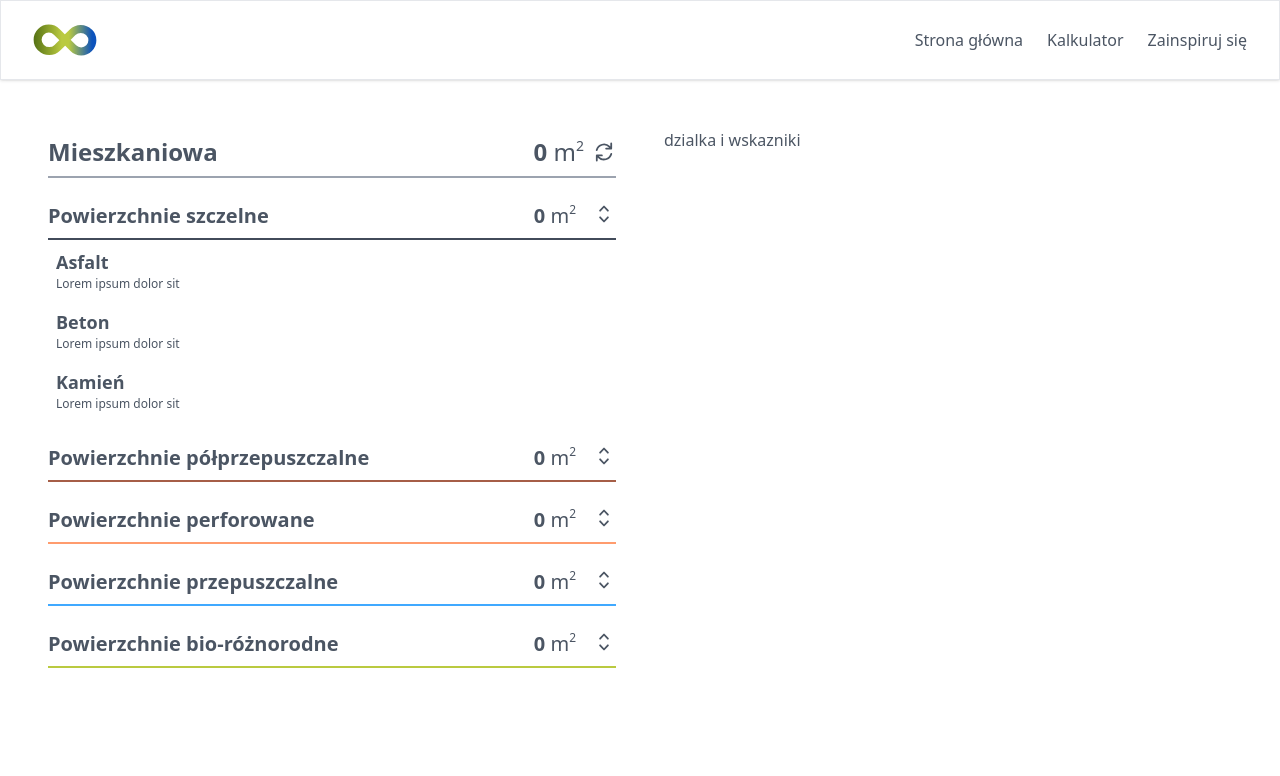
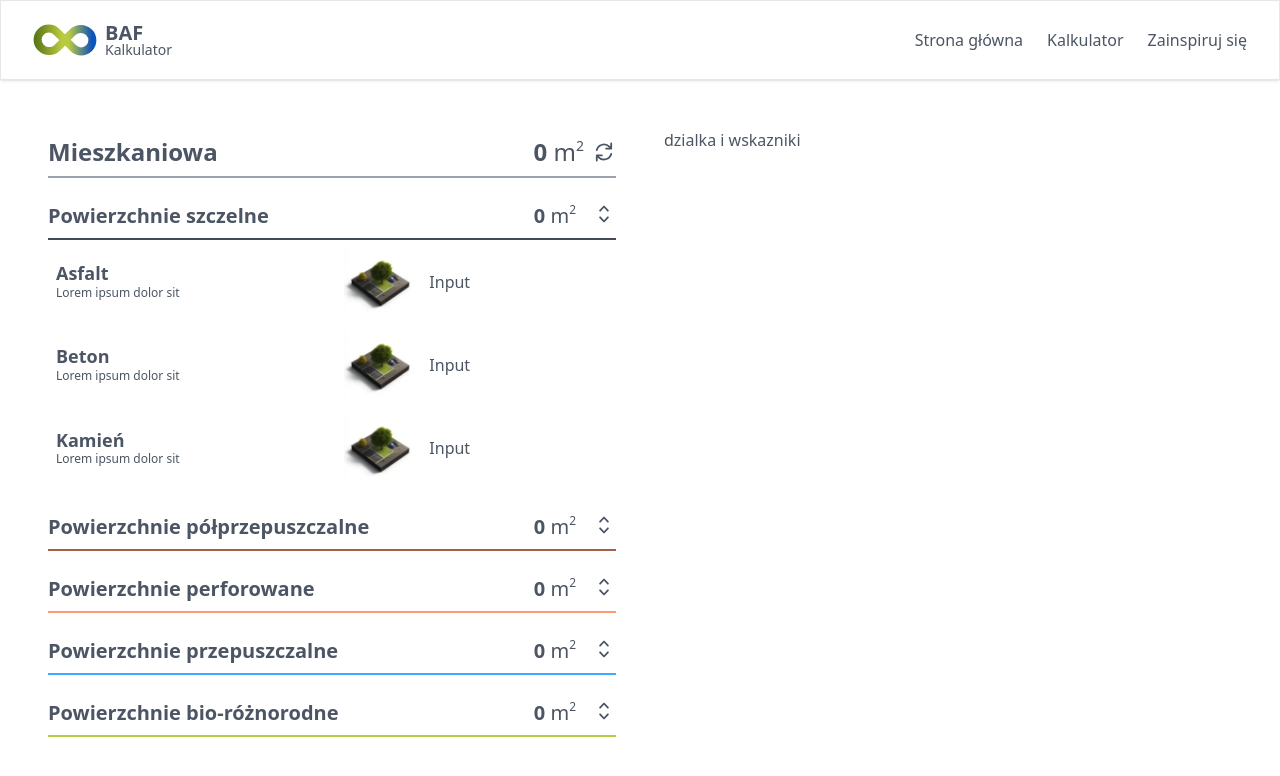
Before and after one commit to kunertmichal/baf-fe, a Next.js app: page /oblicz-baf in a window 1280 px wide. Shown: the top 776 px of the page. Built offline with nearby package versions, Linux system fonts and the light colour scheme.

Commit message:
display indicator label and description

```diff
--- a/src/components/Navbar.tsx
+++ b/src/components/Navbar.tsx
@@ -3,7 +3,7 @@ import Link from 'next/link'
 export const Navbar = () => {
   return (
     <nav className="flex items-center h-20 fixed top-0 left-0 w-full border shadow px-8">
-      <div className="flex">
+      <div className="flex items-center gap-2">
         <svg
           width="64"
           height="32"
@@ -46,6 +46,10 @@ export const Navbar = () => {
             </linearGradient>
           </defs>
         </svg>
+        <div>
+          <p className="font-bold text-xl leading-none">BAF</p>
+          <p className="leading-none text-sm">Kalkulator</p>
+        </div>
       </div>
       <ul className="flex gap-x-6 ml-auto">
         <Link href="/">Strona główna</Link>
--- a/src/pages/oblicz-baf.tsx
+++ b/src/pages/oblicz-baf.tsx
@@ -1,4 +1,5 @@
 import { useState } from 'react'
+import Image from 'next/image'
 import * as Accordion from '@radix-ui/react-accordion'
 import { DefaultLayout } from '@/components/DefaultLayout'
 import { Row } from '@/components/Row'
@@ -66,8 +67,23 @@ export default function CalculateBAF() {
                 </Accordion.Header>
                 {indicator.fields.map(field => (
                   <Accordion.Content key={field.id} className="p-2">
-                    <p className="text-lg font-semibold">{field.label}</p>
-                    <p className="text-xs">{field.description}</p>
+                    <div className="grid grid-cols-12 gap-2">
+                      <div className="col-span-6 flex flex-col justify-center">
+                        <p className="text-lg font-semibold leading-tight">
+                          {field.label}
+                        </p>
+                        <p className="text-xs">{field.description}</p>
+                      </div>
+                      <div className="col-span-2 flex items-center justify-center">
+                        <Image
+                          src="/indicator.png"
+                          alt={field.label}
+                          width={70}
+                          height={70}
+                        />
+                      </div>
+                      <div className="col-span-4 flex items-center">Input</div>
+                    </div>
                   </Accordion.Content>
                 ))}
               </Accordion.Item>
```
Also changed, not shown: public/indicator.png (added).
